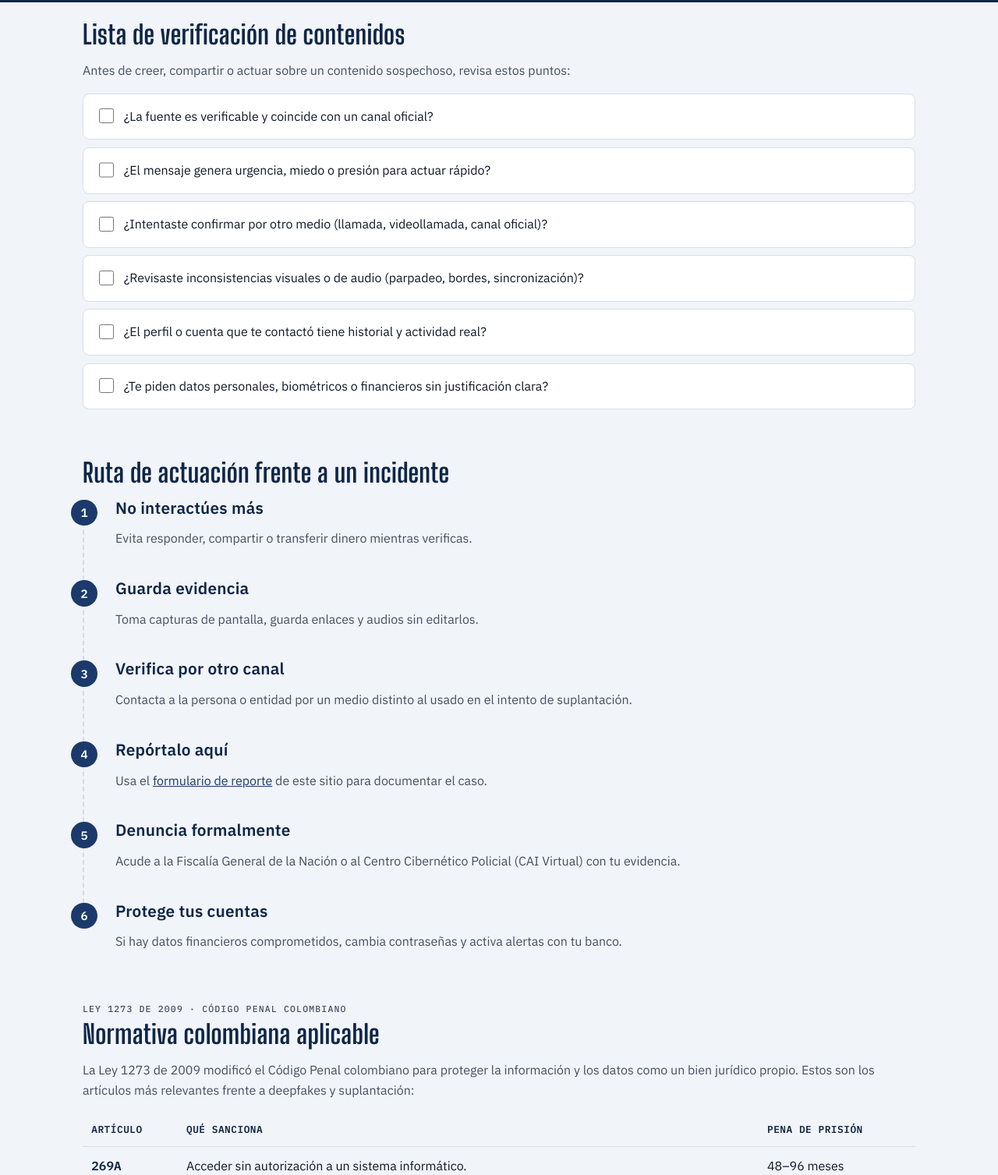
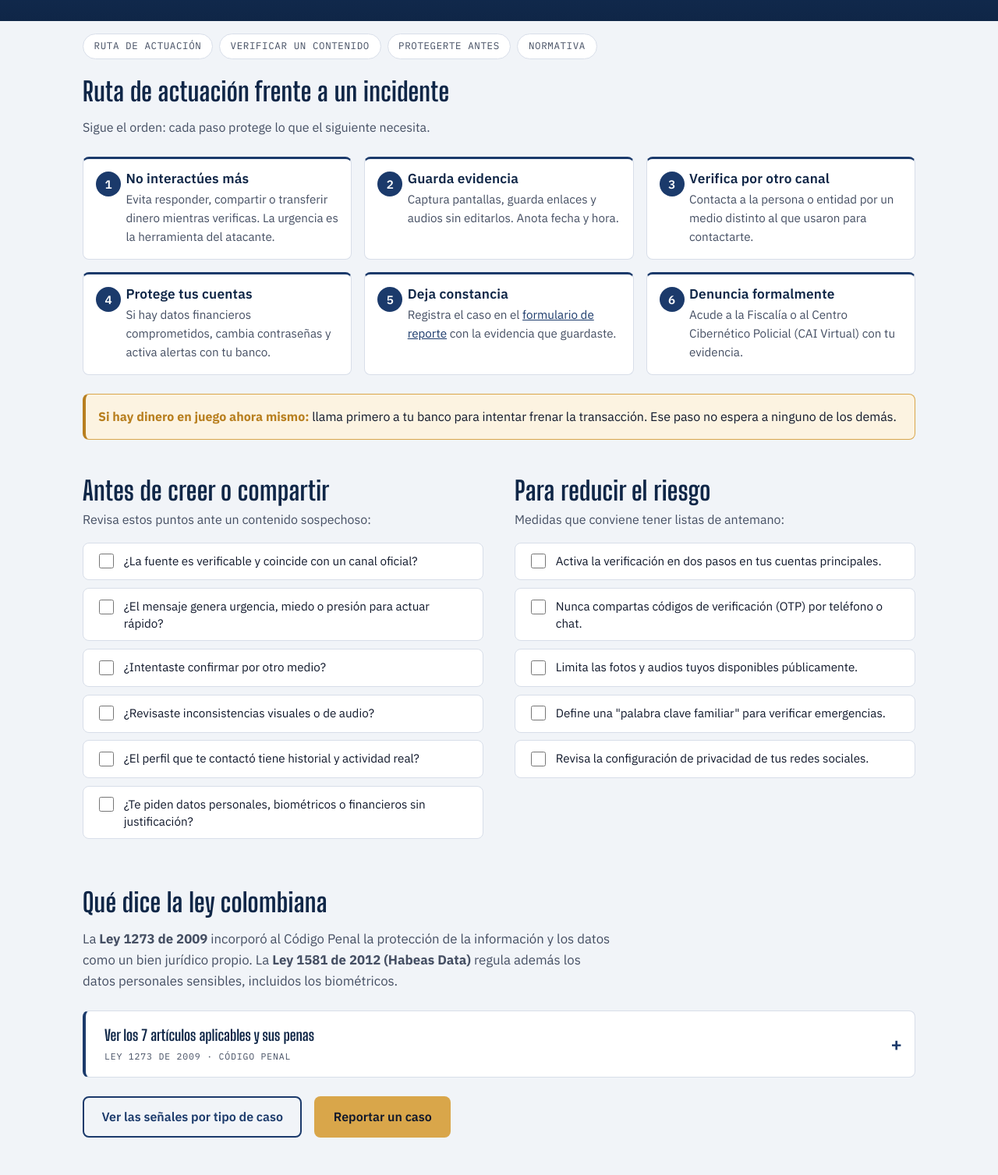
Before and after one commit to DylanRC4/Alerta-Deepfake, a plain HTML site: page frontend/prevencion.html in a window 1280 px wide. Shown: the part 293-1800 px from the top of the page at 78% size. Drawn offline with Linux system fonts and the light colour scheme.

Commit message:
feat: compactar y reordenar la página de prevención

```diff
--- a/frontend/css/styles.css
+++ b/frontend/css/styles.css
@@ -665,6 +665,142 @@ code {
 .pregunta-destacada footer { font-family: var(--font-mono); font-size: 0.82rem; }
 
 /* =========================================================
+   PREVENCIÓN — Protocolo
+   ========================================================= */
+
+/* ---------- Índice de salto ---------- */
+.indice-pagina {
+  display: flex;
+  flex-wrap: wrap;
+  gap: 0.5rem;
+  padding-top: var(--space-2);
+  padding-bottom: 0;
+}
+.indice-pagina a {
+  font-family: var(--font-mono);
+  font-size: 0.78rem;
+  text-transform: uppercase;
+  letter-spacing: 0.05em;
+  text-decoration: none;
+  color: var(--color-ink-soft);
+  background: var(--color-surface);
+  border: 1px solid var(--color-border);
+  border-radius: 999px;
+  padding: 0.35rem 0.85rem;
+  transition: background 0.15s ease, color 0.15s ease, border-color 0.15s ease;
+}
+.indice-pagina a:hover {
+  background: var(--color-primary);
+  border-color: var(--color-primary);
+  color: #fff;
+}
+
+/* ---------- Pasos en cuadrícula (antes: línea de tiempo vertical) ---------- */
+.pasos-grid {
+  list-style: none;
+  padding: 0;
+  margin: var(--space-3) 0 0;
+  display: grid;
+  gap: var(--space-2);
+  grid-template-columns: 1fr;
+  counter-reset: paso;
+}
+@media (min-width: 640px) { .pasos-grid { grid-template-columns: repeat(2, 1fr); } }
+@media (min-width: 1000px) { .pasos-grid { grid-template-columns: repeat(3, 1fr); } }
+
+.pasos-grid li {
+  position: relative;
+  background: var(--color-surface);
+  border: 1px solid var(--color-border);
+  border-top: 3px solid var(--color-primary);
+  border-radius: var(--radius);
+  padding: var(--space-2) var(--space-2) var(--space-2) 3.4rem;
+}
+.paso-marca {
+  position: absolute;
+  left: var(--space-2);
+  top: var(--space-2);
+  width: 2rem;
+  height: 2rem;
+  background: var(--color-primary);
+  color: #fff;
+  border-radius: 50%;
+  display: flex;
+  align-items: center;
+  justify-content: center;
+  font-family: var(--font-mono);
+  font-weight: 700;
+  font-size: 0.95rem;
+}
+.pasos-grid h3 { font-size: 1.08rem; margin-bottom: 0.3rem; }
+.pasos-grid p { margin: 0; font-size: 0.95rem; }
+
+/* ---------- Listas de verificación en dos columnas ---------- */
+.listas-doble {
+  display: grid;
+  gap: var(--space-4);
+  grid-template-columns: 1fr;
+}
+@media (min-width: 900px) { .listas-doble { grid-template-columns: repeat(2, 1fr); } }
+.listas-doble h2 { margin-bottom: 0.4rem; }
+
+.checklist-compacta li { padding: 0.7rem var(--space-2); }
+.checklist-compacta label { font-size: 0.95rem; line-height: 1.45; }
+
+/* ---------- Bloque plegable ---------- */
+.bloque-plegable {
+  margin-top: var(--space-3);
+  background: var(--color-surface);
+  border: 1px solid var(--color-border);
+  border-left: 4px solid var(--color-primary);
+  border-radius: var(--radius);
+  overflow: hidden;
+}
+.bloque-plegable summary {
+  cursor: pointer;
+  padding: var(--space-2) var(--space-3);
+  display: flex;
+  flex-direction: column;
+  gap: 0.15rem;
+  list-style: none;
+  position: relative;
+  padding-right: 3rem;
+}
+.bloque-plegable summary::-webkit-details-marker { display: none; }
+.bloque-plegable summary::after {
+  content: "+";
+  position: absolute;
+  right: var(--space-2);
+  top: 50%;
+  transform: translateY(-50%);
+  font-family: var(--font-mono);
+  font-size: 1.5rem;
+  font-weight: 600;
+  color: var(--color-primary);
+  line-height: 1;
+}
+.bloque-plegable[open] summary::after { content: "−"; }
+.bloque-plegable summary:hover { background: var(--color-bg); }
+.plegable-titulo {
+  font-family: var(--font-display);
+  font-size: 1.2rem;
+  font-weight: 700;
+  color: var(--color-primary-dark);
+}
+.plegable-pista {
+  font-family: var(--font-mono);
+  font-size: 0.72rem;
+  text-transform: uppercase;
+  letter-spacing: 0.07em;
+  color: var(--color-ink-soft);
+}
+.plegable-contenido {
+  padding: 0 var(--space-3) var(--space-3);
+  border-top: 1px solid var(--color-border);
+  padding-top: var(--space-2);
+}
+
+/* =========================================================
    TIPOLOGÍAS — Guía educativa
    ========================================================= */
 
--- a/frontend/prevencion.html
+++ b/frontend/prevencion.html
@@ -4,7 +4,7 @@
   <meta charset="UTF-8">
   <meta name="viewport" content="width=device-width, initial-scale=1.0">
   <title>Alerta Deepfake — Prevención</title>
-  <meta name="description" content="Lista de verificación, ruta de actuación ante un incidente, normativa colombiana y recomendaciones de seguridad frente a deepfakes.">
+  <meta name="description" content="Ruta de actuación ante un incidente, lista de verificación, recomendaciones de seguridad y normativa colombiana frente a deepfakes y suplantación de identidad.">
   <link rel="preconnect" href="https://fonts.googleapis.com">
   <link rel="preconnect" href="https://fonts.gstatic.com" crossorigin>
   <link href="https://fonts.googleapis.com/css2?family=Big+Shoulders+Display:wght@600;700;800&family=IBM+Plex+Sans:wght@400;500;600;700&family=IBM+Plex+Mono:wght@400;500;600&display=swap" rel="stylesheet">
@@ -34,46 +34,110 @@
     <section class="hero">
       <div class="contenedor">
         <div class="hero-texto">
-          <h1>Prevenir, actuar y conocer tus derechos</h1>
-          <p>Una lista de verificación, una ruta de actuación clara y el respaldo legal que tienes en Colombia frente a estos delitos.</p>
+          <span class="expediente-numero">Protocolo de actuación</span>
+          <h1>Qué hacer, en qué orden</h1>
+          <p>Si estás en medio de un incidente, empieza por los seis pasos. Si vienes a prepararte, baja a las listas de verificación.</p>
         </div>
         <div class="sello" aria-hidden="true">Protocolo<br>de acción</div>
       </div>
     </section>
 
-    <section class="contenedor">
-      <h2>Lista de verificación de contenidos</h2>
-      <p>Antes de creer, compartir o actuar sobre un contenido sospechoso, revisa estos puntos:</p>
-      <ul class="checklist">
+    <!-- ====== ÍNDICE DE SALTO ====== -->
+    <nav class="indice-pagina contenedor" aria-label="Secciones de esta página">
+      <a href="#ruta">Ruta de actuación</a>
+      <a href="#verificar">Verificar un contenido</a>
+      <a href="#proteger">Protegerte antes</a>
+      <a href="#normativa">Normativa</a>
+    </nav>
+
+    <!-- ====== RUTA DE ACTUACIÓN ====== -->
+    <section class="contenedor" id="ruta" aria-labelledby="titulo-ruta">
+      <h2 id="titulo-ruta">Ruta de actuación frente a un incidente</h2>
+      <p>Sigue el orden: cada paso protege lo que el siguiente necesita.</p>
+
+      <ol class="pasos-grid">
+        <li data-revelar>
+          <span class="paso-marca" aria-hidden="true">1</span>
+          <h3>No interactúes más</h3>
+          <p>Evita responder, compartir o transferir dinero mientras verificas. La urgencia es la herramienta del atacante.</p>
+        </li>
+        <li data-revelar>
+          <span class="paso-marca" aria-hidden="true">2</span>
+          <h3>Guarda evidencia</h3>
+          <p>Captura pantallas, guarda enlaces y audios sin editarlos. Anota fecha y hora.</p>
+        </li>
+        <li data-revelar>
+          <span class="paso-marca" aria-hidden="true">3</span>
+          <h3>Verifica por otro canal</h3>
+          <p>Contacta a la persona o entidad por un medio distinto al que usaron para contactarte.</p>
+        </li>
+        <li data-revelar>
+          <span class="paso-marca" aria-hidden="true">4</span>
+          <h3>Protege tus cuentas</h3>
+          <p>Si hay datos financieros comprometidos, cambia contraseñas y activa alertas con tu banco.</p>
+        </li>
+        <li data-revelar>
+          <span class="paso-marca" aria-hidden="true">5</span>
+          <h3>Deja constancia</h3>
+          <p>Registra el caso en el <a href="reporte.html">formulario de reporte</a> con la evidencia que guardaste.</p>
+        </li>
+        <li data-revelar>
+          <span class="paso-marca" aria-hidden="true">6</span>
+          <h3>Denuncia formalmente</h3>
+          <p>Acude a la Fiscalía o al Centro Cibernético Policial (CAI Virtual) con tu evidencia.</p>
+        </li>
+      </ol>
+
+      <div class="aviso" style="margin-top: var(--space-3);">
+        <div>
+          <strong>Si hay dinero en juego ahora mismo:</strong> llama primero a tu banco para intentar frenar la transacción. Ese paso no espera a ninguno de los demás.
+        </div>
+      </div>
+    </section>
+
+    <!-- ====== LISTAS DE VERIFICACIÓN (dos columnas) ====== -->
+    <section class="contenedor listas-doble">
+      <div id="verificar">
+        <h2>Antes de creer o compartir</h2>
+        <p>Revisa estos puntos ante un contenido sospechoso:</p>
+        <ul class="checklist checklist-compacta">
           <li><input type="checkbox" id="v1"><label for="v1">¿La fuente es verificable y coincide con un canal oficial?</label></li>
           <li><input type="checkbox" id="v2"><label for="v2">¿El mensaje genera urgencia, miedo o presión para actuar rápido?</label></li>
-        <li><input type="checkbox" id="v3"><label for="v3">¿Intentaste confirmar por otro medio (llamada, videollamada, canal oficial)?</label></li>
-        <li><input type="checkbox" id="v4"><label for="v4">¿Revisaste inconsistencias visuales o de audio (parpadeo, bordes, sincronización)?</label></li>
-        <li><input type="checkbox" id="v5"><label for="v5">¿El perfil o cuenta que te contactó tiene historial y actividad real?</label></li>
-        <li><input type="checkbox" id="v6"><label for="v6">¿Te piden datos personales, biométricos o financieros sin justificación clara?</label></li>
+          <li><input type="checkbox" id="v3"><label for="v3">¿Intentaste confirmar por otro medio?</label></li>
+          <li><input type="checkbox" id="v4"><label for="v4">¿Revisaste inconsistencias visuales o de audio?</label></li>
+          <li><input type="checkbox" id="v5"><label for="v5">¿El perfil que te contactó tiene historial y actividad real?</label></li>
+          <li><input type="checkbox" id="v6"><label for="v6">¿Te piden datos personales, biométricos o financieros sin justificación?</label></li>
         </ul>
+      </div>
+
+      <div id="proteger">
+        <h2>Para reducir el riesgo</h2>
+        <p>Medidas que conviene tener listas de antemano:</p>
+        <ul class="checklist checklist-compacta">
+          <li><input type="checkbox" id="r1"><label for="r1">Activa la verificación en dos pasos en tus cuentas principales.</label></li>
+          <li><input type="checkbox" id="r2"><label for="r2">Nunca compartas códigos de verificación (OTP) por teléfono o chat.</label></li>
+          <li><input type="checkbox" id="r3"><label for="r3">Limita las fotos y audios tuyos disponibles públicamente.</label></li>
+          <li><input type="checkbox" id="r4"><label for="r4">Define una "palabra clave familiar" para verificar emergencias.</label></li>
+          <li><input type="checkbox" id="r5"><label for="r5">Revisa la configuración de privacidad de tus redes sociales.</label></li>
+        </ul>
+      </div>
     </section>
 
-    <section class="contenedor" id="ruta">
-      <h2>Ruta de actuación frente a un incidente</h2>
-      <ol class="linea-tiempo">
-        <li><span class="paso-numero" aria-hidden="true">1</span><h3>No interactúes más</h3><p>Evita responder, compartir o transferir dinero mientras verificas.</p></li>
-        <li><span class="paso-numero" aria-hidden="true">2</span><h3>Guarda evidencia</h3><p>Toma capturas de pantalla, guarda enlaces y audios sin editarlos.</p></li>
-        <li><span class="paso-numero" aria-hidden="true">3</span><h3>Verifica por otro canal</h3><p>Contacta a la persona o entidad por un medio distinto al usado en el intento de suplantación.</p></li>
-        <li><span class="paso-numero" aria-hidden="true">4</span><h3>Repórtalo aquí</h3><p>Usa el <a href="reporte.html">formulario de reporte</a> de este sitio para documentar el caso.</p></li>
-        <li><span class="paso-numero" aria-hidden="true">5</span><h3>Denuncia formalmente</h3><p>Acude a la Fiscalía General de la Nación o al Centro Cibernético Policial (CAI Virtual) con tu evidencia.</p></li>
-        <li><span class="paso-numero" aria-hidden="true">6</span><h3>Protege tus cuentas</h3><p>Si hay datos financieros comprometidos, cambia contraseñas y activa alertas con tu banco.</p></li>
-      </ol>
-    </section>
+    <!-- ====== NORMATIVA (plegable) ====== -->
+    <section class="contenedor" id="normativa">
+      <h2>Qué dice la ley colombiana</h2>
+      <p class="parrafo-guia">La <strong>Ley 1273 de 2009</strong> incorporó al Código Penal la protección de la información y los datos como un bien jurídico propio. La <strong>Ley 1581 de 2012 (Habeas Data)</strong> regula además los datos personales sensibles, incluidos los biométricos.</p>
 
-    <section class="contenedor">
-      <span class="expediente-numero">Ley 1273 de 2009 · Código Penal colombiano</span>
-      <h2>Normativa colombiana aplicable</h2>
-      <p>La Ley 1273 de 2009 modificó el Código Penal colombiano para proteger la información y los datos como un bien jurídico propio. Estos son los artículos más relevantes frente a deepfakes y suplantación:</p>
+      <details class="bloque-plegable">
+        <summary>
+          <span class="plegable-titulo">Ver los 7 artículos aplicables y sus penas</span>
+          <span class="plegable-pista">Ley 1273 de 2009 · Código Penal</span>
+        </summary>
+        <div class="plegable-contenido">
           <div style="overflow-x:auto;">
             <table class="tabla-normativa">
               <thead>
-            <tr><th scope="col">Artículo</th><th scope="col">Qué sanciona</th><th scope="col">Pena de prisión</th></tr>
+                <tr><th scope="col">Artículo</th><th scope="col">Qué sanciona</th><th scope="col">Prisión</th></tr>
               </thead>
               <tbody>
                 <tr><td>269A</td><td>Acceder sin autorización a un sistema informático.</td><td>48–96 meses</td></tr>
@@ -86,18 +150,13 @@
               </tbody>
             </table>
           </div>
-      <p style="margin-top:0.75rem;">Además, la <strong>Ley 1581 de 2012 (Habeas Data)</strong> regula la protección de datos personales sensibles, incluyendo los biométricos.</p>
-    </section>
+        </div>
+      </details>
 
-    <section class="contenedor">
-      <h2>Recomendaciones de seguridad</h2>
-      <ul class="checklist">
-        <li><input type="checkbox" id="r1"><label for="r1">Activa la verificación en dos pasos en tus cuentas principales.</label></li>
-        <li><input type="checkbox" id="r2"><label for="r2">Nunca compartas códigos de verificación (OTP) por teléfono o chat.</label></li>
-        <li><input type="checkbox" id="r3"><label for="r3">Limita la cantidad de fotos y audios tuyos disponibles públicamente.</label></li>
-        <li><input type="checkbox" id="r4"><label for="r4">Define una "palabra clave familiar" para verificar emergencias por teléfono.</label></li>
-        <li><input type="checkbox" id="r5"><label for="r5">Revisa periódicamente la configuración de privacidad de tus redes sociales.</label></li>
-      </ul>
+      <div class="cierre-acciones">
+        <a class="boton boton-outline" href="tipologias.html">Ver las señales por tipo de caso</a>
+        <a class="boton boton-primario" href="reporte.html">Reportar un caso</a>
+      </div>
     </section>
   </main>
 
```
Lines whose indentation alone changed are shown as unchanged.
